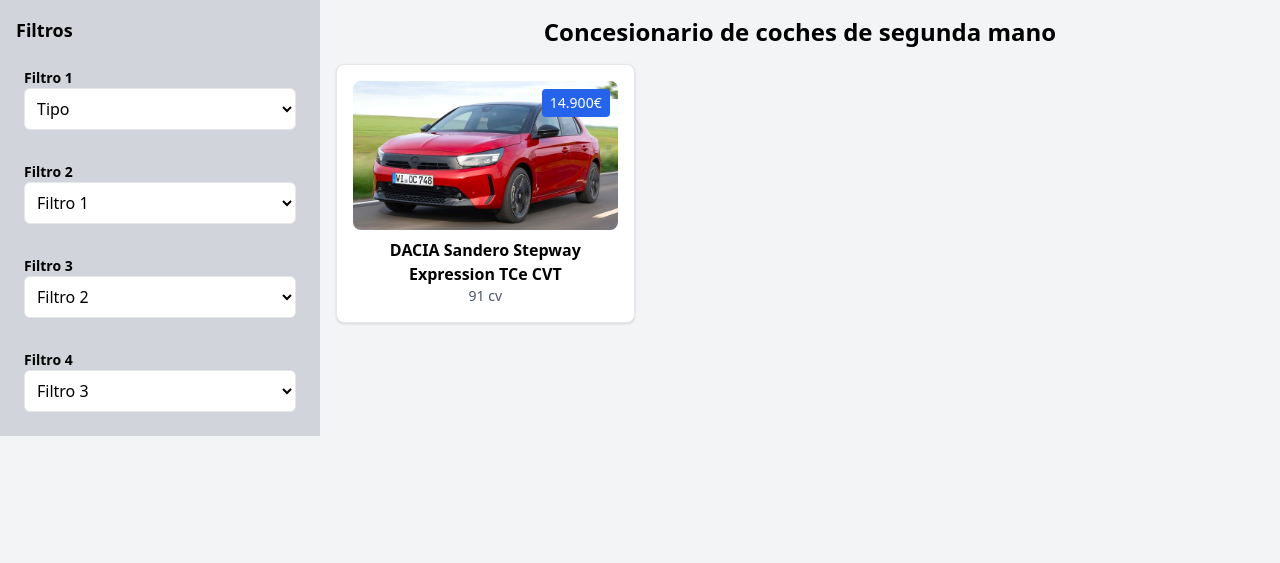
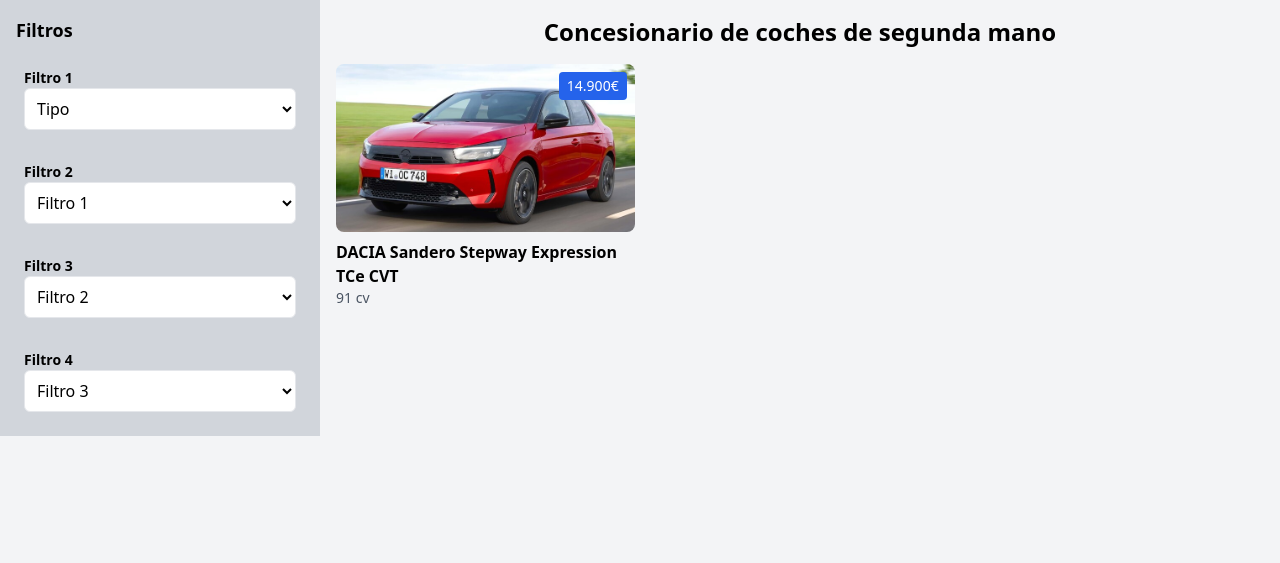
Before and after one commit to rajnaroc/VALENCARS, a Python web app: template src/templates/catalogo.html in a window 1280 px wide. Shown: the part 88-651 px from the top of the page. Run offline with Jinja, Linux system fonts and the light colour scheme; the template is opened without the code that fills it, so the values that code supplies are empty; some libraries are stand-ins or nearby versions.

Commit message:
modificado el catalogo

```diff
--- a/src/templates/catalogo.html
+++ b/src/templates/catalogo.html
@@ -57,7 +57,7 @@
                 <h2 class="text-2xl font-bold mb-4 text-center">Concesionario de coches de segunda mano</h2>
                 <div class="grid grid-cols-3 gap-4">
                     <!-- Producto -->
-                    <div class="bg-white p-4 rounded-lg shadow text-center border" repeat="9">
+                    <div>
                         <div class="relative">
                             <img src="../public/img/foto.jpg" alt="Coche" class="rounded-lg">
                             <span class="absolute top-2 right-2 bg-blue-600 text-white text-sm px-2 py-1 rounded">14.900€</span>
```
